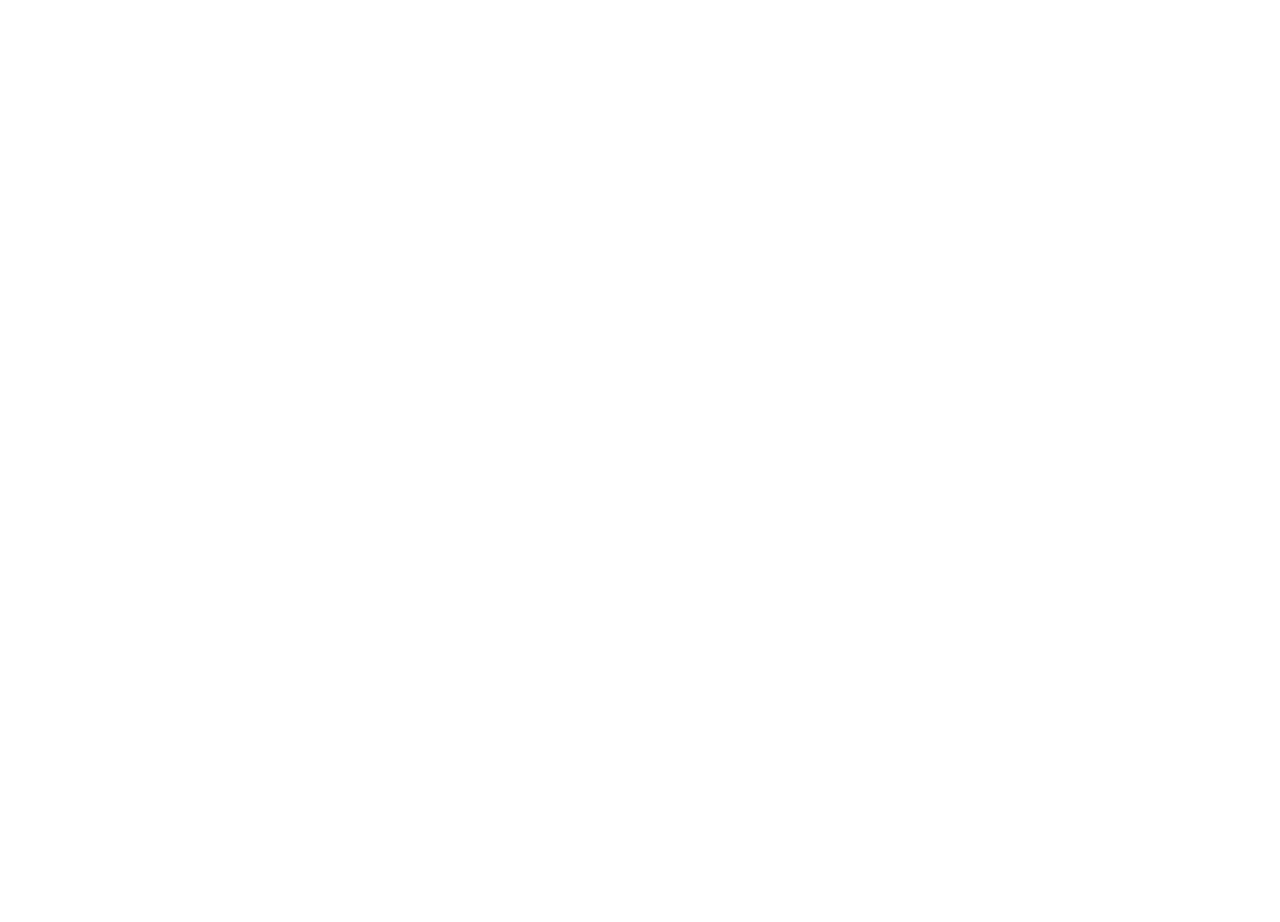
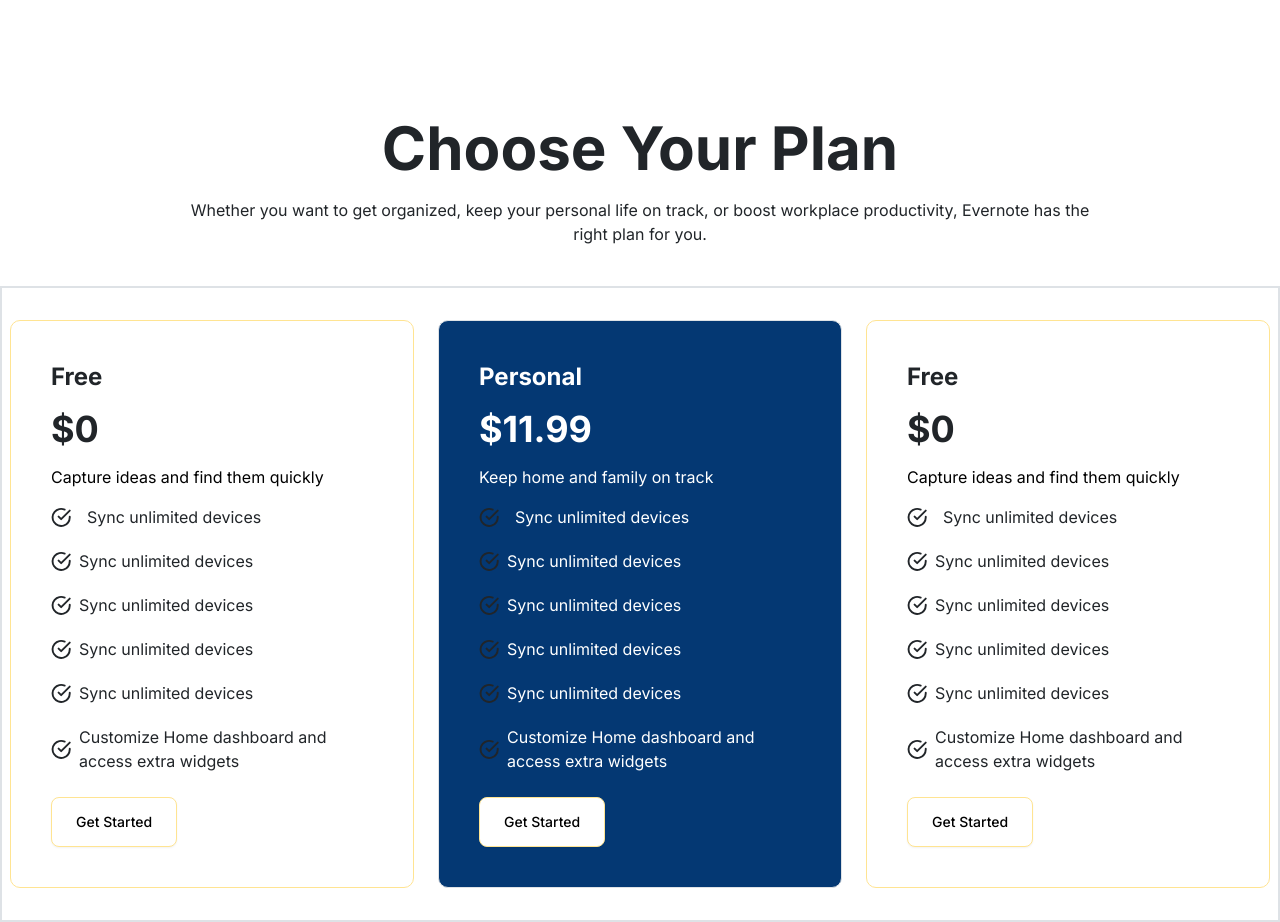
Before and after one commit to MarkMPW/whitespace, a Next.js app: page / in a window 1280 px wide. Shown: the part 3361-4283 px from the top of the page. Before the commit the page ends 3479 px from the top, so only its background shows below. Built offline with nearby package versions, Linux system fonts and the light colour scheme.

Commit message:
create: pricing section

```diff
--- a/app/page.tsx
+++ b/app/page.tsx
@@ -3,6 +3,7 @@
 import Extension from "@/components/Extension";
 import HeroSection from "@/components/HeroSection";
 import Navbar from "@/components/Navbar";
+import Pricing from "@/components/Pricing";
 import WorkManagement from "@/components/WorkManagement";
 
 export default function Home() {
@@ -14,6 +15,7 @@
       <WorkManagement />
       <Extension />
       <Customise />
+      <Pricing />
     </section>
   );
 }
--- /dev/null
+++ b/components/Prices/PricePlan.tsx
@@ -0,0 +1,37 @@
+import React from "react";
+import Image from "next/image";
+import Ticker from "../../assets/ticker.png";
+import { Button } from "../ui/button";
+import { PricingTicker } from "@/interface/pricingTicker";
+
+const PricePlan = ({
+  title,
+  description,
+  price,
+  buttonText,
+  popular,
+  features,
+}: PricingTicker) => {
+  return (
+    <div className="p-10 w-[430px] border-1 border-[#FFE492] rounded-lg">
+      <div className="flex flex-col gap-4">
+        <h4 className="text-2xl font-bold">{title}</h4>
+        <span className="text-4xl font-bold">${price}</span>
+        <p className="text-black">{description}</p>
+      </div>
+
+      <div className="mt-4 flex flex-col gap-5">
+        <div className="flex items-center gap-4">
+          <Image src={Ticker} alt="Plan Ticker" width={20} height={20} />
+          <p>Sync unlimited devices</p>
+        </div>
+      </div>
+
+      <Button className="mt-6 p-6 bg-white border-1 border-[#FFE492] text-black">
+        Get Started
+      </Button>
+    </div>
+  );
+};
+
+export default PricePlan;
--- /dev/null
+++ b/components/Pricing.tsx
@@ -0,0 +1,133 @@
+import Ticker from "../public/tick.svg";
+import Image from "next/image";
+import { Button } from "./ui/button";
+
+const Pricing = () => {
+  return (
+    <section className="h-screen">
+      <div className="text-center">
+        <h1 className="text-6xl font-bold">Choose Your Plan</h1>
+        <p className="max-w-[900px] mx-auto mt-5">
+          Whether you want to get organized, keep your personal life on track,
+          or boost workplace productivity, Evernote has the right plan for you.
+        </p>
+      </div>
+
+      <div className="py-8 px-2 mt-10 border-2 flex gap-6 items-center justify-center">
+        <div className="p-10 w-[430px] border-1 border-[#FFE492] rounded-lg">
+          <div className="flex flex-col gap-4">
+            <h4 className="text-2xl font-bold">Free</h4>
+            <span className="text-4xl font-bold">$0</span>
+            <p className="text-black">Capture ideas and find them quickly</p>
+          </div>
+
+          <div className="mt-4 flex flex-col gap-5">
+            <div className="flex items-center gap-4">
+              <Image src={Ticker} alt="Plan Ticker" width={20} height={20} />
+              <p>Sync unlimited devices</p>
+            </div>
+            <div className="flex items-center gap-2">
+              <Image src={Ticker} alt="Plan Ticker" width={20} height={20} />
+              <p>Sync unlimited devices</p>
+            </div>
+            <div className="flex items-center gap-2">
+              <Image src={Ticker} alt="Plan Ticker" width={20} height={20} />
+              <p>Sync unlimited devices</p>
+            </div>
+            <div className="flex items-center gap-2">
+              <Image src={Ticker} alt="Plan Ticker" width={20} height={20} />
+              <p>Sync unlimited devices</p>
+            </div>
+            <div className="flex items-center gap-2">
+              <Image src={Ticker} alt="Plan Ticker" width={20} height={20} />
+              <p>Sync unlimited devices</p>
+            </div>
+            <div className="flex items-center gap-2">
+              <Image src={Ticker} alt="Plan Ticker" width={20} height={20} />
+              <p>Customize Home dashboard and access extra widgets</p>
+            </div>
+          </div>
+
+          <Button className="mt-6 p-6 bg-white border-1 border-[#FFE492] text-black">Get Started</Button>
+        </div>
+
+        <div className="p-10 w-[430px] border-1 bg-primary rounded-lg text-white">
+          <div className="flex flex-col gap-4">
+            <h4 className="text-2xl font-bold">Personal</h4>
+            <span className="text-4xl font-bold">$11.99</span>
+            <p>Keep home and family on track</p>
+          </div>
+
+          <div className="mt-4 flex flex-col gap-5">
+            <div className="flex items-center gap-4">
+              {/* <Ticker /> */}
+              <Image src={Ticker} alt="Plan Ticker" width={20} height={20} className='text-[#FFE492]'/>
+              <p>Sync unlimited devices</p>
+            </div>
+            <div className="flex items-center gap-2">
+              <Image src={Ticker} alt="Plan Ticker" width={20} height={20} />
+              <p>Sync unlimited devices</p>
+            </div>
+            <div className="flex items-center gap-2">
+              <Image src={Ticker} alt="Plan Ticker" width={20} height={20} />
+              <p>Sync unlimited devices</p>
+            </div>
+            <div className="flex items-center gap-2">
+              <Image src={Ticker} alt="Plan Ticker" width={20} height={20} />
+              <p>Sync unlimited devices</p>
+            </div>
+            <div className="flex items-center gap-2">
+              <Image src={Ticker} alt="Plan Ticker" width={20} height={20} />
+              <p>Sync unlimited devices</p>
+            </div>
+            <div className="flex items-center gap-2">
+              <Image src={Ticker} alt="Plan Ticker" width={20} height={20} />
+              <p>Customize Home dashboard and access extra widgets</p>
+            </div>
+          </div>
+
+          <Button className="mt-6 p-6 bg-white border-1 border-[#FFE492] text-black">Get Started</Button>
+        </div>
+
+        <div className="p-10 w-[430px] border-1 border-[#FFE492] rounded-lg">
+          <div className="flex flex-col gap-4">
+            <h4 className="text-2xl font-bold">Free</h4>
+            <span className="text-4xl font-bold">$0</span>
+            <p className="text-black">Capture ideas and find them quickly</p>
+          </div>
+
+          <div className="mt-4 flex flex-col gap-5">
+            <div className="flex items-center gap-4">
+              <Image src={Ticker} alt="Plan Ticker" width={20} height={20} />
+              <p>Sync unlimited devices</p>
+            </div>
+            <div className="flex items-center gap-2">
+              <Image src={Ticker} alt="Plan Ticker" width={20} height={20} />
+              <p>Sync unlimited devices</p>
+            </div>
+            <div className="flex items-center gap-2">
+              <Image src={Ticker} alt="Plan Ticker" width={20} height={20} />
+              <p>Sync unlimited devices</p>
+            </div>
+            <div className="flex items-center gap-2">
+              <Image src={Ticker} alt="Plan Ticker" width={20} height={20} />
+              <p>Sync unlimited devices</p>
+            </div>
+            <div className="flex items-center gap-2">
+              <Image src={Ticker} alt="Plan Ticker" width={20} height={20} />
+              <p>Sync unlimited devices</p>
+            </div>
+            <div className="flex items-center gap-2">
+              <Image src={Ticker} alt="Plan Ticker" width={20} height={20} />
+              <p>Customize Home dashboard and access extra widgets</p>
+            </div>
+          </div>
+
+          <Button className="mt-6 p-6 bg-white border-1 border-[#FFE492] text-black">Get Started</Button>
+        </div>
+      </div>
+    </section>
+  );
+};
+
+export default Pricing;
--- a/constant/pricing.ts
+++ b/constant/pricing.ts
@@ -1,4 +1,6 @@
-export const PRICING_TICKERS = [
+import { PricingTicker } from "@/interface/pricingTicker";
+
+export const PRICING_TICKERS: PricingTicker[] = [
   {
     title: "Free",
     description: "Get started with the basics of Evernote.",
```
Also changed, not shown: public/tick.svg (added).
